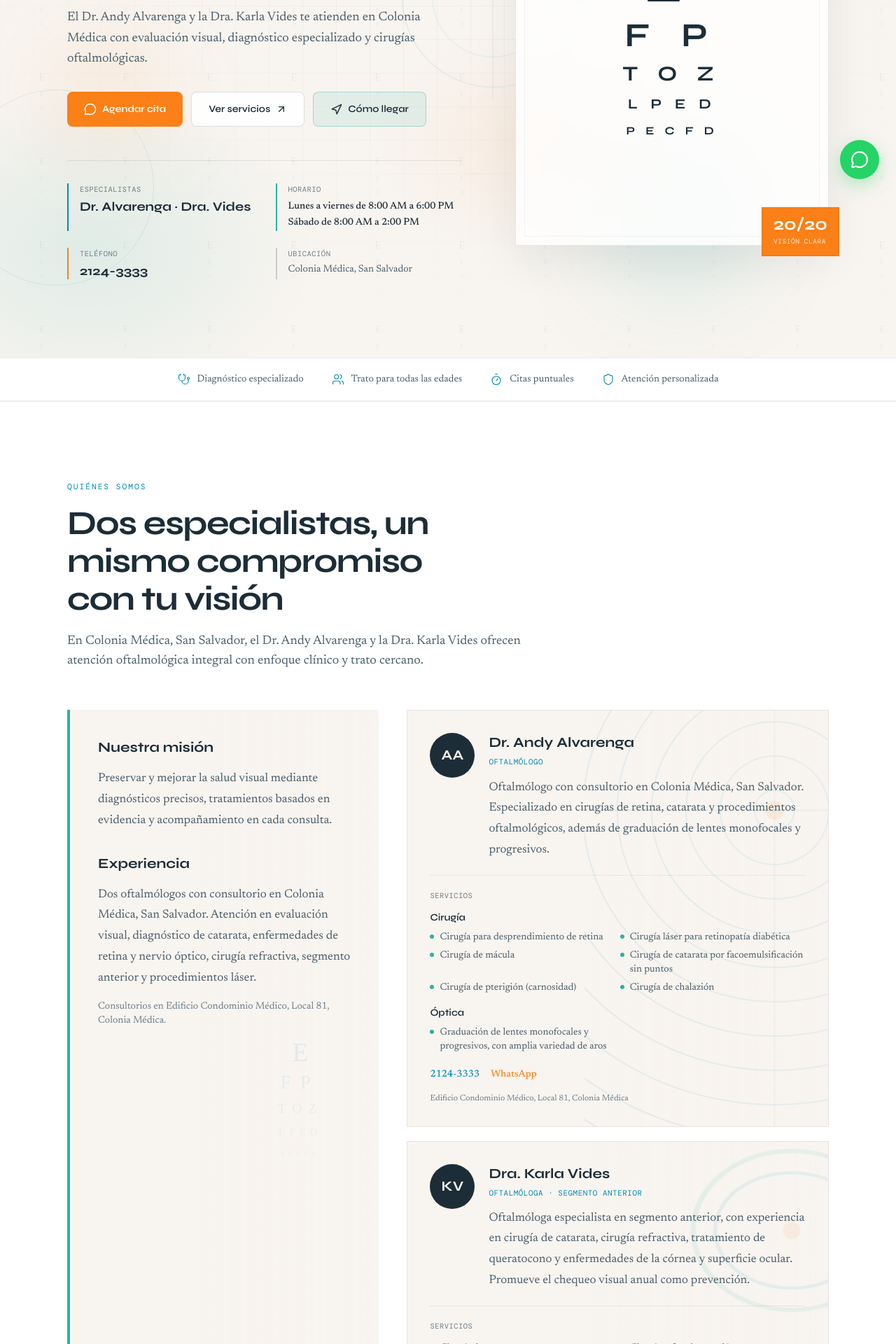
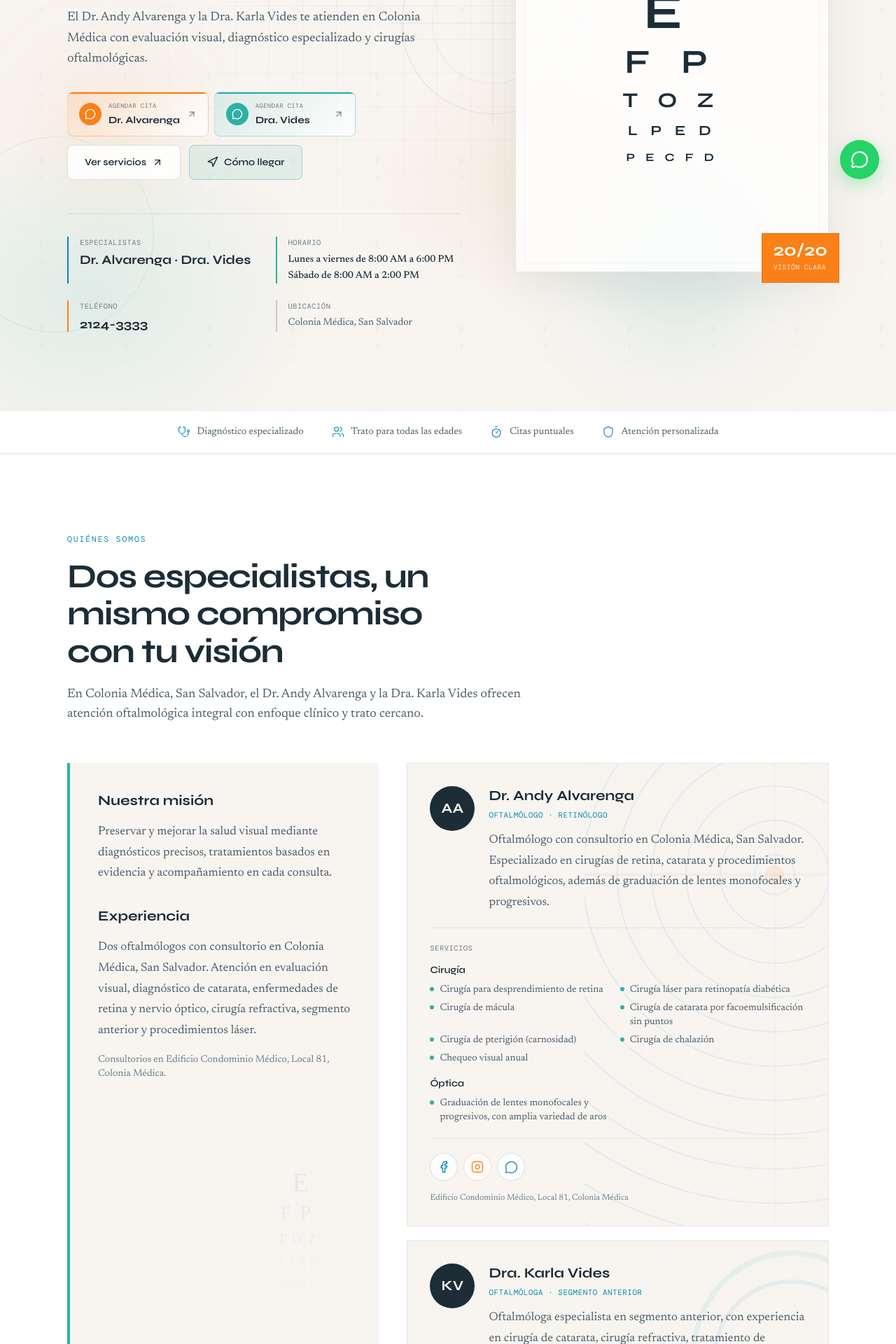
Before and after one commit to leofdr7/novavision, a React (Vite) app: page / in a window 1280 px wide. Shown: the part 520-2440 px from the top of the page at 70% size. Built offline with nearby package versions, Linux system fonts and the light colour scheme.

Commit message:
detalles

```diff
--- a/src/components/About.tsx
+++ b/src/components/About.tsx
@@ -1,3 +1,4 @@
+import { Facebook, Instagram, MessageCircle } from "lucide-react";
 import { clinic } from "../data/clinic";
 import { Reveal, SectionLabel, SectionTitle } from "./ui/Reveal";
 
@@ -114,24 +115,41 @@ export function About() {
                     )}
                   </div>
 
-                  <div className="mt-5 flex flex-wrap gap-x-4 gap-y-2 text-sm">
-                    {doc.telefonos.map((tel) => (
+                  <div className="mt-5 flex items-center gap-2 border-t border-ink/8 pt-5">
+                    {doc.redes?.facebook && (
                       <a
-                        key={tel}
-                        href={`tel:${tel.replace(/\D/g, "")}`}
-                        className="font-medium text-blue hover:text-ink"
+                        href={doc.redes.facebook}
+                        target="_blank"
+                        rel="noopener noreferrer"
+                        aria-label={`Facebook de ${doc.nombre}`}
+                        title={`Facebook de ${doc.nombre}`}
+                        className="flex h-10 w-10 items-center justify-center rounded-full border border-blue/20 bg-white/80 text-blue transition-all hover:-translate-y-0.5 hover:border-blue hover:bg-blue hover:text-white"
                       >
-                        {tel}
+                        <Facebook size={18} strokeWidth={1.8} />
                       </a>
-                    ))}
+                    )}
+                    {doc.redes?.instagram && (
+                      <a
+                        href={doc.redes.instagram}
+                        target="_blank"
+                        rel="noopener noreferrer"
+                        aria-label={`Instagram de ${doc.nombre}`}
+                        title={`Instagram de ${doc.nombre}`}
+                        className="flex h-10 w-10 items-center justify-center rounded-full border border-orange/25 bg-white/80 text-orange transition-all hover:-translate-y-0.5 hover:border-orange hover:bg-orange hover:text-white"
+                      >
+                        <Instagram size={18} strokeWidth={1.8} />
+                      </a>
+                    )}
                     {doc.whatsapp && (
                       <a
                         href={`https://wa.me/${doc.whatsapp}?text=${encodeURIComponent("Hola, quisiera agendar una cita")}`}
                         target="_blank"
                         rel="noopener noreferrer"
-                        className="font-medium text-orange hover:text-orange-dark"
+                        aria-label={`Agendar cita por WhatsApp con ${doc.nombre}`}
+                        title={`WhatsApp de ${doc.nombre}`}
+                        className="flex h-10 w-10 items-center justify-center rounded-full border border-teal/25 bg-white/80 text-teal-dark transition-all hover:-translate-y-0.5 hover:border-teal hover:bg-teal hover:text-white"
                       >
-                        WhatsApp
+                        <MessageCircle size={19} strokeWidth={1.8} />
                       </a>
                     )}
                   </div>
--- a/src/components/Contact.tsx
+++ b/src/components/Contact.tsx
@@ -26,9 +26,6 @@ export function Contact() {
                   value: clinic.direccion,
                   extra: (
                     <>
-                      <p className="mt-2 text-sm text-paper/60">
-                        También: {clinic.direccionSecundaria}
-                      </p>
                       <a
                         href={wazeUrl}
                         target="_blank"
--- a/src/components/FAQ.tsx
+++ b/src/components/FAQ.tsx
@@ -1,6 +1,6 @@
 import * as Accordion from "@radix-ui/react-accordion";
-import { ChevronDown, MessageCircle } from "lucide-react";
-import { faqs, whatsappUrl } from "../data/clinic";
+import { ChevronDown } from "lucide-react";
+import { faqs } from "../data/clinic";
 import { Reveal, SectionLabel, SectionTitle } from "./ui/Reveal";
 
 export function FAQ() {
@@ -15,24 +15,6 @@ export function FAQ() {
               Información útil antes de tu visita. Si tienes otra duda, escríbenos
               directamente.
             </p>
-
-            <div className="mt-7 border border-ink/10 bg-paper p-5 md:mt-8 md:p-8">
-              <p className="font-display text-lg font-bold text-ink">
-                ¿Lista tu consulta?
-              </p>
-              <p className="mt-2 text-sm text-ink-soft">
-                Agenda en minutos por WhatsApp.
-              </p>
-              <a
-                href={whatsappUrl}
-                target="_blank"
-                rel="noopener noreferrer"
-                className="mt-5 inline-flex items-center gap-2 rounded-md bg-orange px-5 py-2.5 font-display text-sm font-semibold text-white hover:bg-orange-dark"
-              >
-                <MessageCircle size={16} />
-                Escribir ahora
-              </a>
-            </div>
           </Reveal>
 
           <Reveal delay={0.1}>
--- a/src/components/Hero.tsx
+++ b/src/components/Hero.tsx
@@ -5,7 +5,7 @@ import {
   useScroll,
   useTransform,
 } from "framer-motion";
-import { clinic, wazeUrl, whatsappUrl } from "../data/clinic";
+import { clinic, wazeUrl } from "../data/clinic";
 import { Reveal } from "./ui/Reveal";
 
 function HeroBackground() {
@@ -118,6 +118,14 @@ function EyeChartVisual() {
 }
 
 export function Hero() {
+  const appointmentLinks = clinic.oftalmologos.map((doctor) => ({
+    name: doctor.nombre.replace(/^(Dr\.|Dra\.)\s*/i, ""),
+    title: doctor.nombre.startsWith("Dra.") ? "Dra." : "Dr.",
+    href: `https://wa.me/${doctor.whatsapp}?text=${encodeURIComponent(
+      `Hola, quisiera agendar una cita con ${doctor.nombre}`,
+    )}`,
+  }));
+
   return (
     <section
       id="inicio"
@@ -151,15 +159,41 @@ export function Hero() {
           </p>
 
           <div className="mt-8 grid gap-3 sm:flex sm:flex-wrap">
+            <div className="grid grid-cols-2 gap-2">
+              {appointmentLinks.map((doctor, index) => (
                 <a
-              href={whatsappUrl}
+                  key={doctor.name}
+                  href={doctor.href}
                   target="_blank"
                   rel="noopener noreferrer"
-              className="inline-flex items-center justify-center gap-2 rounded-md bg-orange px-6 py-3.5 font-display text-sm font-semibold text-white transition-colors hover:bg-orange-dark"
+                  className={`group relative flex min-w-0 items-center gap-2.5 overflow-hidden rounded-md border px-3 py-3 text-left transition-all before:absolute before:inset-x-0 before:top-0 before:h-0.5 hover:-translate-y-0.5 hover:shadow-[0_8px_24px_rgba(28,45,55,0.08)] sm:min-w-44 sm:px-4 ${
+                    index === 0
+                      ? "border-orange/30 bg-[linear-gradient(135deg,rgba(250,128,23,0.13),rgba(255,255,255,0.88))] before:bg-orange hover:border-orange/60"
+                      : "border-teal/30 bg-[linear-gradient(135deg,rgba(45,177,164,0.14),rgba(255,255,255,0.88))] before:bg-teal hover:border-teal/60"
+                  }`}
                 >
-              <MessageCircle size={18} />
+                  <span
+                    className={`flex h-8 w-8 shrink-0 items-center justify-center rounded-full text-white ${
+                      index === 0 ? "bg-orange" : "bg-teal"
+                    }`}
+                  >
+                    <MessageCircle size={16} />
+                  </span>
+                  <span className="min-w-0">
+                    <span className="block font-mono text-[0.55rem] uppercase tracking-wider text-muted">
                       Agendar cita
+                    </span>
+                    <span className="mt-0.5 block truncate font-display text-xs font-bold text-ink sm:text-sm">
+                      {doctor.title} {doctor.name.split(" ").at(-1)}
+                    </span>
+                  </span>
+                  <ArrowUpRight
+                    size={14}
+                    className="ml-auto hidden shrink-0 text-muted transition-transform group-hover:-translate-y-0.5 group-hover:translate-x-0.5 sm:block"
+                  />
                 </a>
+              ))}
+            </div>
             <a
               href="#servicios"
               className="inline-flex items-center justify-center gap-2 rounded-md border border-ink/15 bg-white/90 px-6 py-3.5 font-display text-sm font-semibold text-ink transition-colors hover:border-blue hover:text-blue"
--- a/src/data/clinic.ts
+++ b/src/data/clinic.ts
@@ -20,14 +20,11 @@ export const clinic = {
   logo: "/logo.png",
   direccion:
     "Prolongación Boulevard Tutunichapa y 1.ª Diagonal Dr. Arturo Romero, Edificio Condominio Médico #328, piso 8, local 81, Colonia Médica, San Salvador",
-  direccionSecundaria:
-    "Prolongación Boulevard Tutunichapa y 1a Diagonal, Condominio Médico, Local 22, Colonia Médica, San Salvador",
   telefono: "2124-3333",
   whatsapp: "50370681751",
   horarios:
     "Lunes a viernes de 8:00 AM a 6:00 PM\nSábado de 8:00 AM a 2:00 PM",
-  ubicacionWaze:
-    "Edificio Condominio Médico #328, 1a Diagonal Dr. Arturo Romero, San Salvador, El Salvador",
+  wazeUrl: "https://waze.com/ul/hd42tfpjr3",
   experiencia:
     "Dos oftalmólogos con consultorio en Colonia Médica, San Salvador. Atención en evaluación visual, diagnóstico de catarata, enfermedades de retina y nervio óptico, cirugía refractiva, segmento anterior y procedimientos láser.",
   serviciosIntro:
@@ -39,7 +36,7 @@ export const clinic = {
   oftalmologos: [
     {
       nombre: "Dr. Andy Alvarenga",
-      especialidad: "Oftalmólogo",
+      especialidad: "Oftalmólogo · Retinólogo",
       descripcion:
         "Oftalmólogo con consultorio en Colonia Médica, San Salvador. Especializado en cirugías de retina, catarata y procedimientos oftalmológicos, además de graduación de lentes monofocales y progresivos.",
       servicios: [
@@ -61,6 +58,7 @@ export const clinic = {
             "Cirugía de catarata por facoemulsificación sin puntos",
             "Cirugía de pterigión (carnosidad)",
             "Cirugía de chalazión",
+            "Chequeo visual anual",
           ],
         },
         {
@@ -75,6 +73,10 @@ export const clinic = {
       ubicaciones: [
         "Edificio Condominio Médico, Local 81, Colonia Médica"
       ],
+      redes: {
+        facebook: "https://www.facebook.com/p/Dr-Andy-Alvarenga-61550500635458/",
+        instagram: "https://www.instagram.com/andy.oftalmologo",
+      },
     },
     {
       nombre: "Dra. Karla Vides",
@@ -90,11 +92,34 @@ export const clinic = {
         "Cirugía facorrefractiva",
         "Láser para glaucoma y lente intraocular",
         "Chequeo visual anual",
+        "Graduación de lentes monofocales y progresivos, con amplia variedad de aros",
+      ],
+      serviciosGrupos: [
+        {
+          titulo: "Cirugía y tratamientos",
+          items: [
+            "Cirugía de catarata",
+            "Cirugía refractiva con láser",
+            "Crosslinking para queratocono",
+            "Cirugía para miopes altos con lentes fáquicos",
+            "Cirugía de pterigión con autoinjerto",
+            "Cirugía facorrefractiva",
+            "Láser para glaucoma y lente intraocular",
+            "Chequeo visual anual",
+          ],
+        },
+        {
+          titulo: "Óptica",
+          items: [
+            "Graduación de lentes monofocales y progresivos, con amplia variedad de aros",
+          ],
+        },
       ],
       telefonos: ["2124-3333"],
       whatsapp: "50379893654",
       ubicaciones: ["Edificio Condominio Médico, Local 81, Colonia Médica"],
       redes: {
+        facebook: "https://www.facebook.com/drakarlavides",
         instagram: "https://www.instagram.com/drakarlavides",
         tiktok: "https://www.tiktok.com/@dra.karla.vides",
         web: "https://medicosdeelsalvador.com",
@@ -158,8 +183,8 @@ export const faqs = [
     respuesta: `Llama al ${clinic.telefono}, o escribe por WhatsApp al 7068-1751 (Dr. Alvarenga) o 7989-3654 (Dra. Vides).`,
   },
   {
-    pregunta: "¿Dónde están ubicados los consultorios?",
-    respuesta: `Atendemos en Colonia Médica, San Salvador: ${clinic.direccion}. El Dr. Andy Alvarenga también atiende en ${clinic.direccionSecundaria}.`,
+    pregunta: "¿Dónde está ubicado el consultorio?",
+    respuesta: `Atendemos en Colonia Médica, San Salvador: ${clinic.direccion}.`,
   },
 ];
 
@@ -172,4 +197,4 @@ export const navLinks = [
 
 export const whatsappUrl = `https://wa.me/${clinic.whatsapp}?text=${encodeURIComponent("Hola, quisiera agendar una cita")}`;
 
-export const wazeUrl = `https://waze.com/ul?q=${encodeURIComponent(clinic.ubicacionWaze)}&navigate=yes`;
+export const wazeUrl = clinic.wazeUrl;
```
Lines whose indentation alone changed are shown as unchanged.
